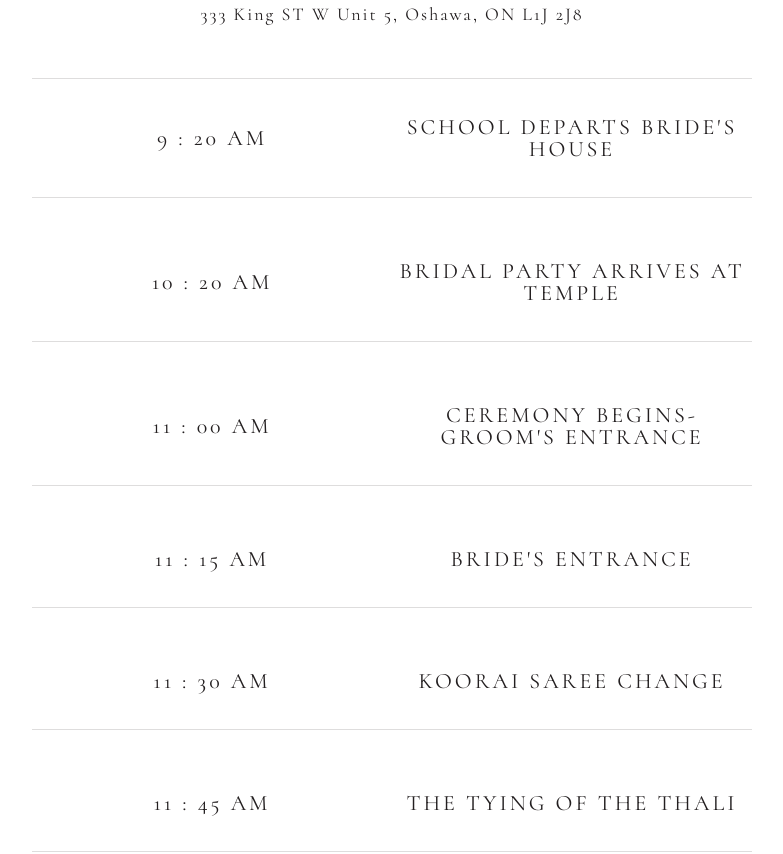
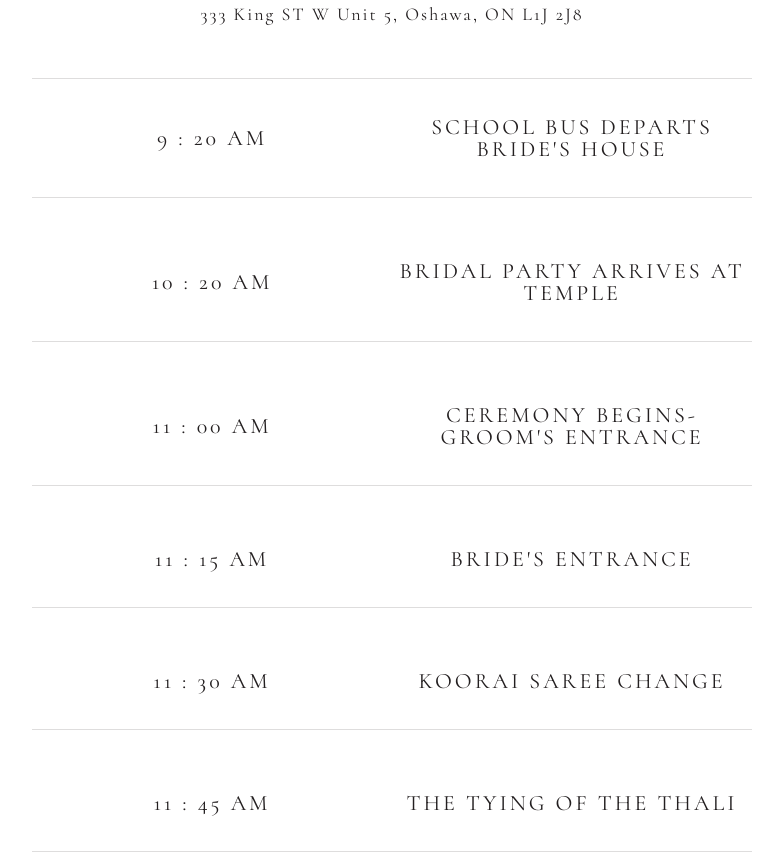
Before and after one commit to SujanMaharjan6/WeddingWebsite, an Angular app in the folder myapp/: page /home in a window 1280 px wide. Shown: the part 1567-2421 px from the top of the page, without its empty margins (248-1031 px from the left). Built offline with nearby package versions, Linux system fonts and the light colour scheme.

Commit message:
Typos correction

```diff
--- a/myapp/src/app/components/faq/faq.component.html
+++ b/myapp/src/app/components/faq/faq.component.html
@@ -11,7 +11,7 @@
     </div>
     <div class="row">
         <div class="col">
-            <h4>WHAT TIME DO I NEED TO BE AT COTH EVENTS?</h4>
+            <h4>WHAT TIME DO I NEED TO BE AT BOTH EVENTS?</h4>
         </div>
     </div>
     <div class="row d-flex justify-content-center">
--- a/myapp/src/app/components/home-page/home-page.component.html
+++ b/myapp/src/app/components/home-page/home-page.component.html
@@ -44,7 +44,7 @@
             9 : 20 AM
         </div>
         <div class="col itenaryTimeAndInformation">
-            SCHOOL DEPARTS BRIDE'S HOUSE
+            SCHOOL BUS DEPARTS BRIDE'S HOUSE
         </div>
     </div>
     <div class="row forBorder">
```
